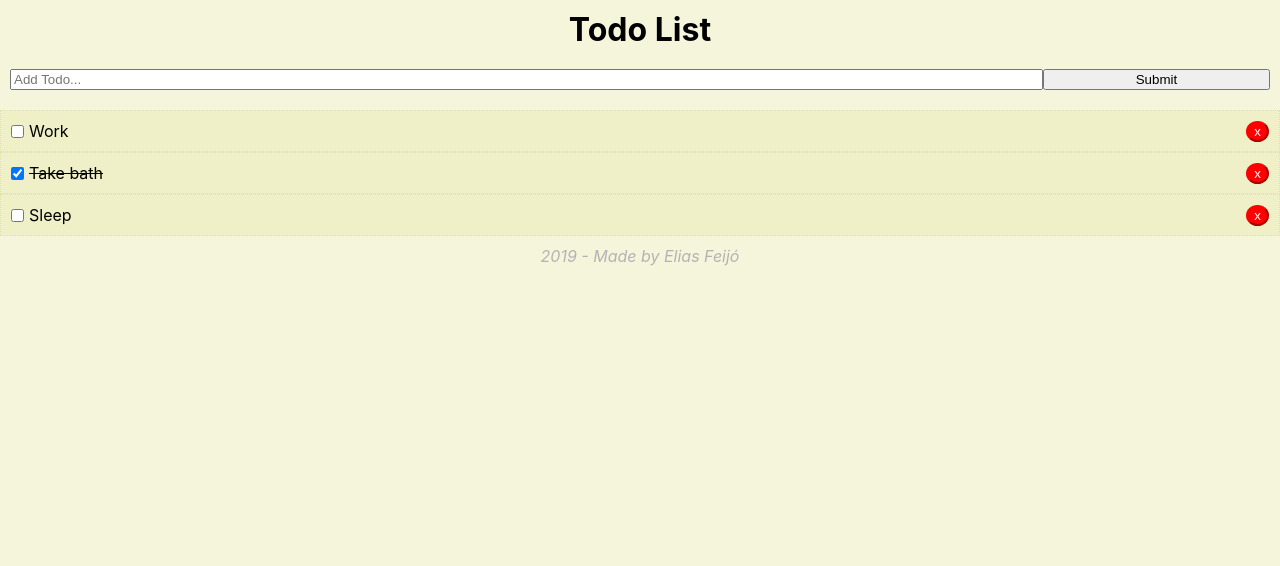
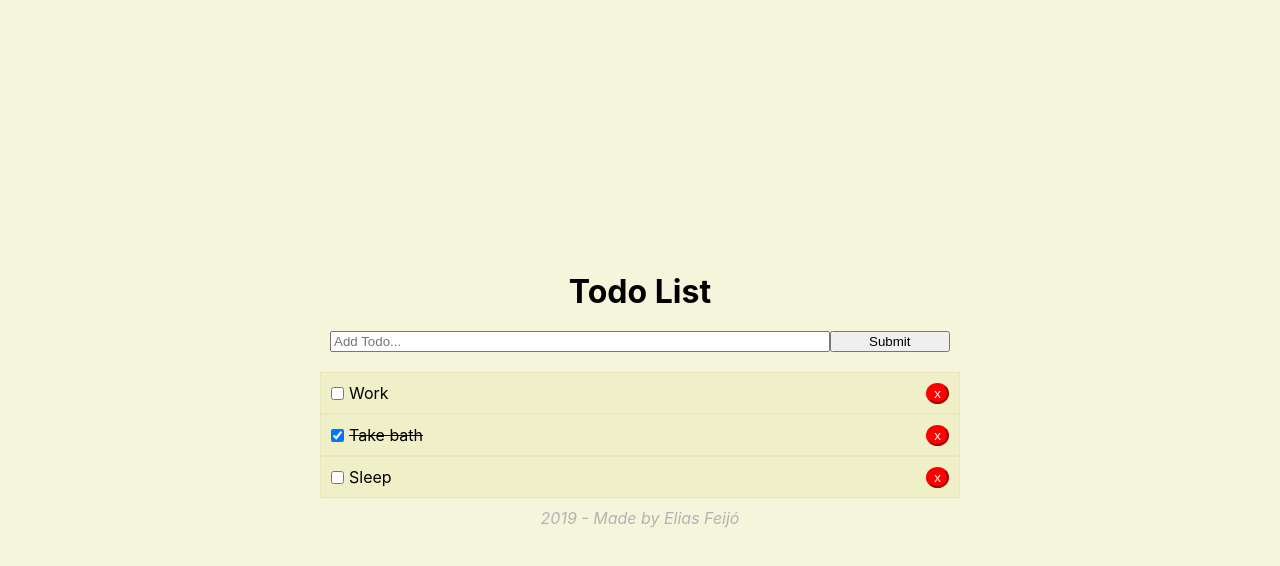
Before and after one commit to eliasfeijo/react-todo-app, a React (Create React App) app: page / in a window 1280 px wide. Shown: the top 566 px of the page. Built offline with nearby package versions, Linux system fonts and the light colour scheme.

Commit message:
Centering content

```diff
--- a/src/components/App.scss
+++ b/src/components/App.scss
@@ -4,9 +4,19 @@
   display: flex;
   flex-direction: column;
   align-items: center;
+  justify-content: center;
+  margin: auto;
 
   & > * {
     width: 100%;
+  }
+
+  @media screen and (min-width: 600px){
+    width: 80vw;
+  }
+
+  @media screen and (min-width: 800px){
+    width: 50vw;
   }
 }
 
```
